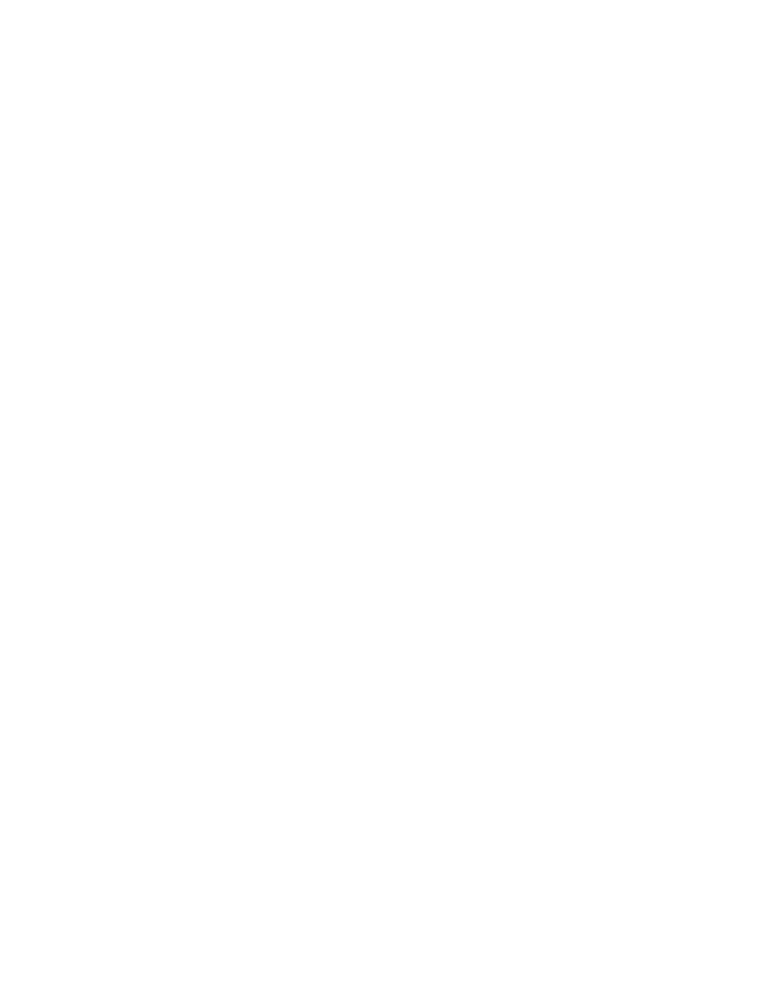
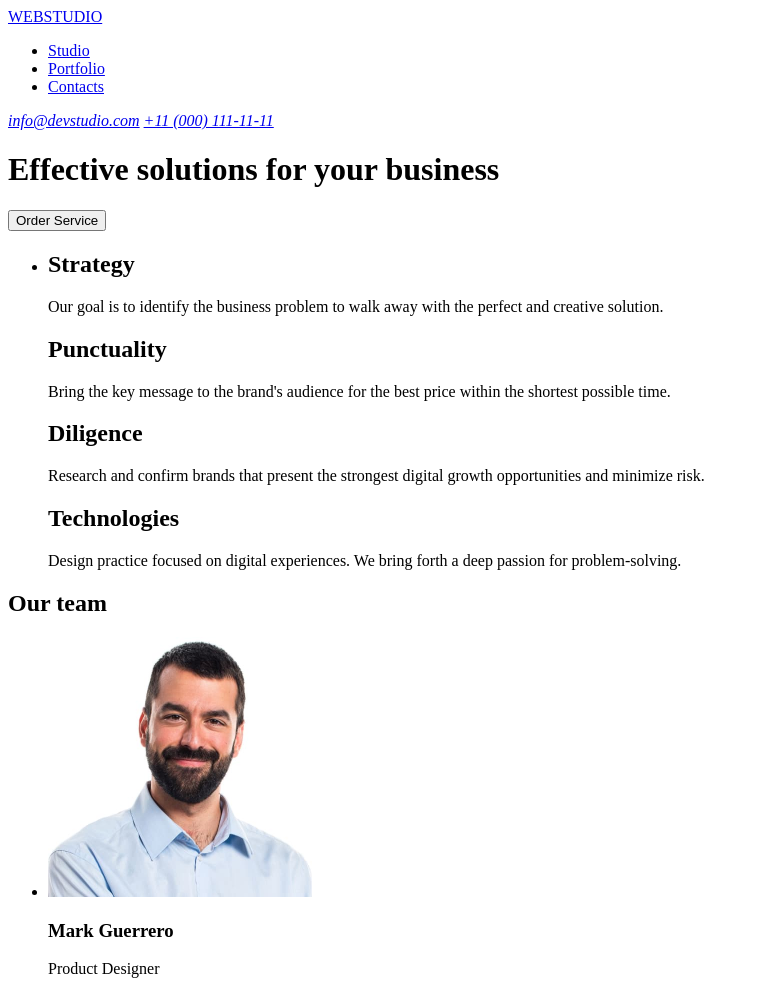
Before and after one commit to Evgeniya-Tishakova/goit-markup-hw-01, a plain HTML site: page index.html in a window 1280 px wide. Shown: the top 981 px of the page, without its empty margins (0-759 px from the left). Before the commit the page ends 800 px from the top, so only its background shows below. Drawn offline with Linux system fonts and the light colour scheme.

Commit message:
update index html file

```diff
--- a/index.html
+++ b/index.html
@@ -1,14 +1,100 @@
-<!DOCTYPE html>
+<!doctype html>
 <html lang="en">
 
 <head>
     <meta charset="UTF-8">
     <meta name="viewport" content="width=device-width, initial-scale=1.0">
-    <title>Document</title>
+    <title>Effective solutions for your business</title>
 </head>
 
 <body>
+    <header>
+        <nav>
+            <a href="./index.html">
+                WEBSTUDIO
+            </a>
+            <ul>
+                <li><a href="#Studio">Studio</a></li>
+                <li><a href="#Portfolio">Portfolio</a></li>
+                <li><a href="#Contacts">Contacts </a></li>
+            </ul>
+        </nav>
+        <address>
+            <a href="mailto:info@devstudio.com">info@devstudio.com</a>
+            <a href="tel:+11(000)111-11-11">+11 (000) 111-11-11</a>
+        </address>
+    </header>
 
+    <main>
+        <h1>Effective solutions for your business</h1>
+        <button type="button">Order Service</button>
+
+        <section>
+            <ul>
+                <li>
+                    <h2>Strategy</h2>
+                    <p>
+                        Our goal is to identify the business
+                        problem to walk away with the perfect and creative solution.
+                    </p>
+
+                    <h2>Punctuality</h2>
+                    <p>
+                        Bring the key message to the brand's audience for the best price within the shortest
+                        possible
+                        time.
+                    </p>
+
+                    <h2>Diligence</h2>
+                    <p>
+                        Research and confirm brands that present the strongest digital growth opportunities and
+                        minimize risk.
+                    </p>
+
+                    <h2>Technologies</h2>
+                    <p>
+                        Design practice focused on digital experiences. We bring forth a deep passion for
+                        problem-solving.
+                    </p>
+                </li>
+            </ul>
+        </section>
+
+        <section>
+            <h2>Our team</h2>
+            <ul>
+                <li>
+                    <img src="./images/img-1.jpg" alt="Product Designer" height="260" width="264" />
+                    <h3>Mark Guerrero</h3>
+                    <p>Product Designer</p>
+                </li>
+                <li>
+                    <img src="./images/img-2.jpg" alt="Frontend Developer" height="260" width="264" />
+                    <h3>Tom Ford</h3>
+                    <p>Frontend Developer</p>
+                </li>
+                <li>
+                    <img src="./images/img-3.jpg" alt="Marketing" height="260" width="264" />
+                    <h3>Camila Garcia</h3>
+                    <p>Marketing</p>
+                </li>
+                <li>
+                    <img src="./images/img-4.jpg" alt="UI Designer" height="260" width="264" />
+                    <h3>Daniel Wilson</h3>
+                    <p>UI Designer</p>
+                </li>
+            </ul>
+        </section>
+    </main>
+
+    <footer>
+        <a href="./index.html">
+            WEBSTUDIO
+        </a>
+        <p>
+            Increase the flow of customers and sales for your business with digital marketing & growth solutions.
+        </p>
+    </footer>
 </body>
 
 </html>
```
Also changed, not shown: .prettierrc.json (added), images/img-1.jpg (added), images/img-2.jpg (added), images/img-3.jpg (added), images/img-4.jpg (added).
